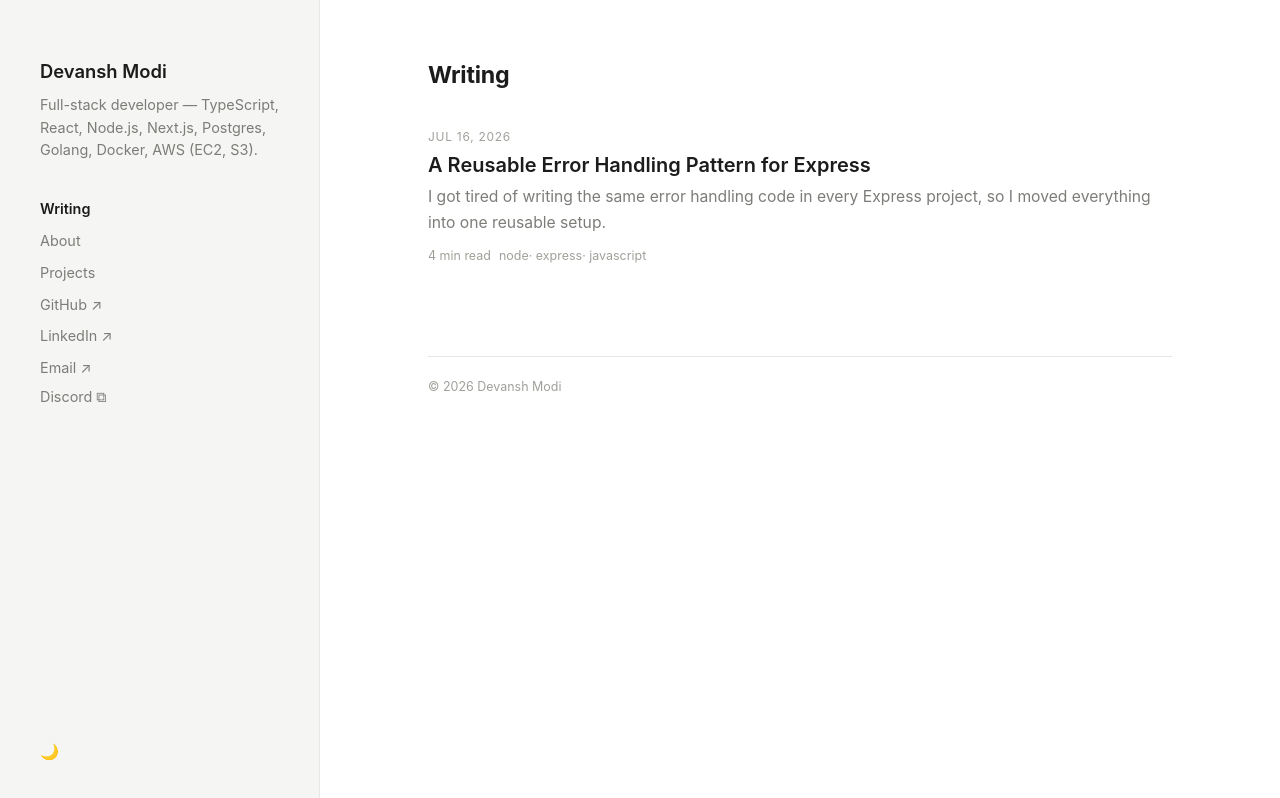
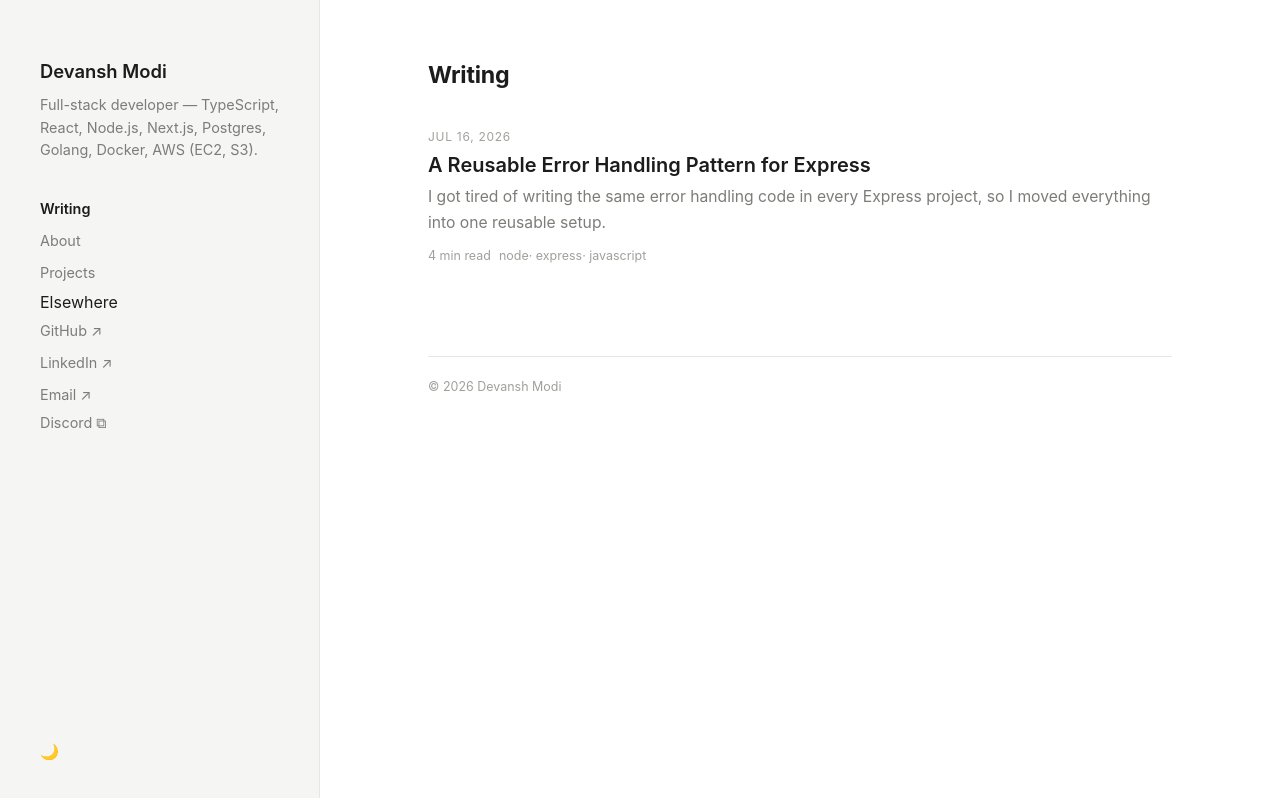
Before and after one commit to DevanshModi09/devanshmodi.in, a React (Vite) app: page / in a window 1280 px wide. Built offline with nearby package versions, Linux system fonts and the light colour scheme.

Commit message:
sidebar changes

```diff
--- a/src/components/Sidebar.tsx
+++ b/src/components/Sidebar.tsx
@@ -31,6 +31,10 @@ export default function Sidebar() {
             </NavLink>
             <NavLink to="/about">About</NavLink>
             <NavLink to="/projects">Projects</NavLink>
+          </nav>
+
+          <nav className="sidebar-nav sidebar-nav-elsewhere">
+            <span className="sidebar-nav-label">Elsewhere</span>
             <a href={site.links.github} target="_blank" rel="noreferrer">
               GitHub ↗
             </a>
```
